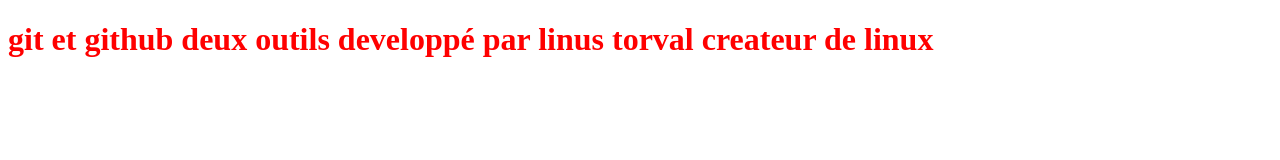
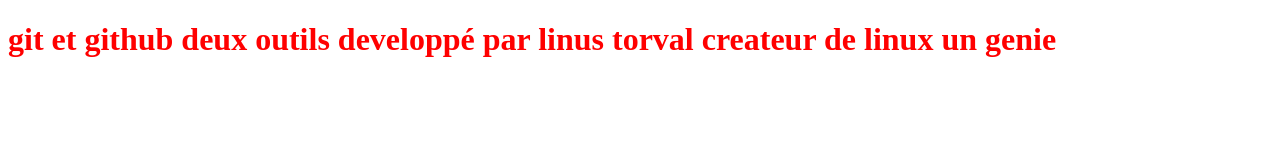
Before and after one commit to Evrad13/new_projet, a plain HTML site: page index.html in a window 1280 px wide. Drawn offline with Linux system fonts and the light colour scheme.

Commit message:
modification du titre h1

```diff
--- a/index.html
+++ b/index.html
@@ -8,7 +8,7 @@
 </head>
 <body>
 
-    <h1>git et github deux outils developpé par linus torval createur de linux</h1>
+    <h1>git et github deux outils developpé par linus torval createur de linux un genie</h1>
 
 </body>
 </html>
```
